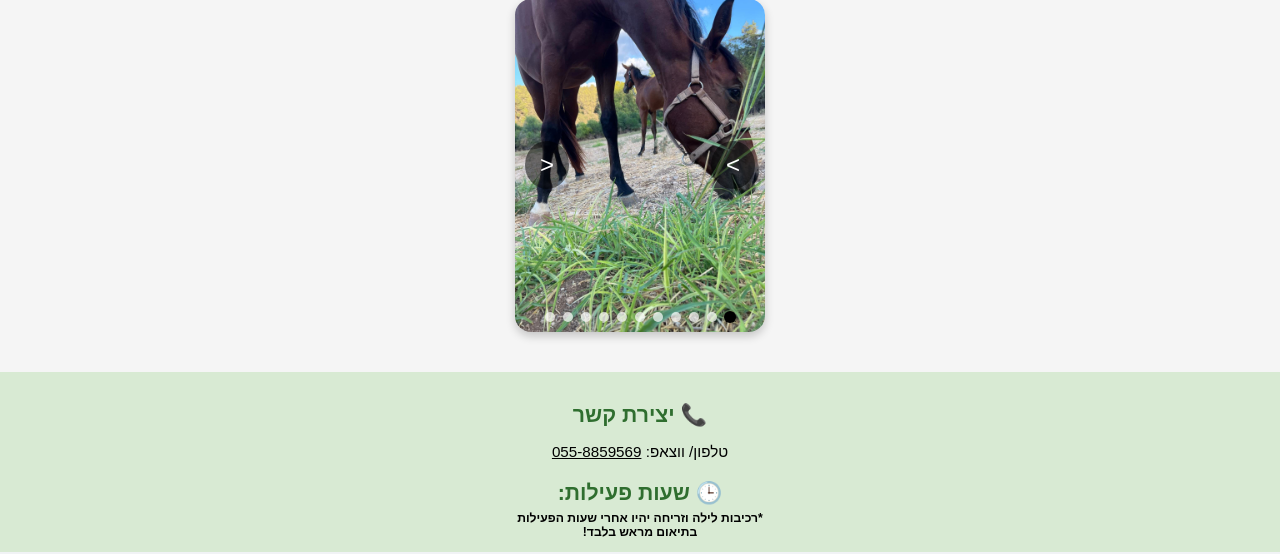
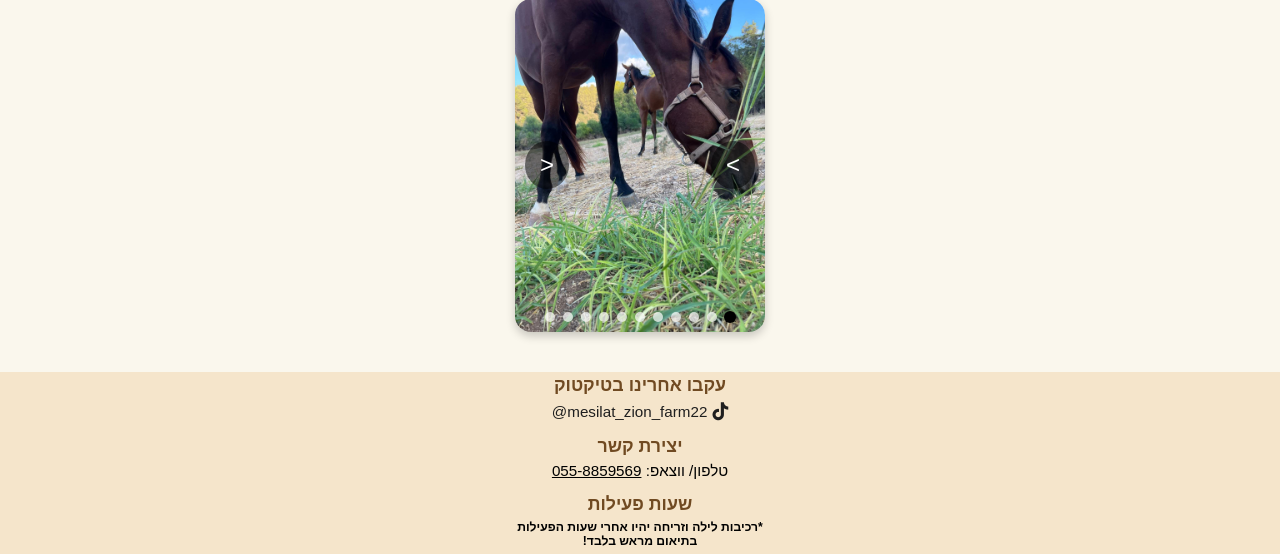
Before and after one commit to hagitlevi/mesilat_zion_farm_website, a Django app: template homePage/templates/homePage/home.html in a window 1280 px wide. Shown: the part 2371-2925 px from the top of the page. Run offline with Django 5.2, Linux system fonts and the light colour scheme; the template is opened without the code that fills it, so the values that code supplies are empty; parts of the project's set-up code (start-up, migrations or seed data) failed here and were passed over.

Commit message:
Small design change adding a link to TikTok in the footer

```diff
--- a/homePage/static/homePage/base.css
+++ b/homePage/static/homePage/base.css
@@ -1,10 +1,11 @@
 :root {
-    --main-color: #2f6e2f;       /* הכי כהה */
-    --main-emerald: #b8e3ac;  /* בהיר */
-    --main-bright: #d8ead3;          /* הכי בהיר */
+    --main-color: #704a22;       /* הכי כהה */
+    --main-emerald: #fcfad4;  /* בהיר */
+    --main-bright: #f5e5cb;          /* הכי בהיר */
     --main-muted:#6b786f;       /* אטום */
-    --main-border:#e6efe7;        /* מסגרת */
-    --main-white:#fcfffc;        /* מסגרת */
+    --main-border:#faf0dc;        /* מסגרת */
+    --main-white:#faf7f2;        /* צבע כמעט לבן */
+    --main-background: #faf7ed;
 }
 
 header{
@@ -58,9 +59,10 @@ header{
     color: #2f3133;
 }
 
+html, body { min-height: 100dvh; }
+
 body {
     margin: 0;
     padding: 0;
-    background: linear-gradient(180deg, #f6fbf4 0%, #eef6ea 100%);
+    background: var(--main-background)!important;
 }
-html, body { min-height: 100dvh; }
--- a/homePage/static/homePage/base_booking.css
+++ b/homePage/static/homePage/base_booking.css
@@ -90,9 +90,9 @@
     width:100%;
     padding:10px;
     border-radius:8px;
-    background:var(--main-bright);
-    color: black;
-    border: black 1px solid;
+    background:var(--main-white);
+    color: var(--main-muted);
+    border: var(--main-border) 1px solid;
     cursor:pointer
 }
 
--- a/homePage/static/homePage/home_style.css
+++ b/homePage/static/homePage/home_style.css
@@ -8,7 +8,6 @@ body {
     margin: 0;
     padding: 0;
     font-family: Arial, sans-serif;
-    background: whitesmoke;
     text-align: center;
 }
 
@@ -37,7 +36,7 @@ section {
     padding: 0 10px;
     font-weight: bold;
     font-size: 30px;
-    background-color: whitesmoke;
+    background-color: var(--main-background);
     }
 
 h2 {
@@ -178,7 +177,7 @@ ul {
 /*קטע תחתון*/
 footer.contact-section {
     background-color: var(--main-bright);
-    padding: 10px 15px;
+    padding: 3px 15px;
     margin-top: 40px;
     color: #000;
     text-align: center;
@@ -190,10 +189,10 @@ footer.contact-section {
     color: inherit;
 }
 
-footer h2 {
-    font-size: 1.4em;
+footer h3 {
     margin-bottom: 5px;
     color: var(--main-color);
+    margin-top:0 ;
 }
 
 .hours-list {
@@ -209,6 +208,47 @@ footer h2 {
     margin: 3px 0;
     padding: 0;
 }
+
+
+footer p{
+    margin-top: 5px;
+}
+
+/* TikTok – שתי שורות קלאסי */
+
+footer.contact-section .follow-block{
+  margin: 0 auto 0;
+  text-align: center;
+}
+
+footer.contact-section .follow-handle a{
+  display: inline-flex;
+  align-items: center;
+  gap: 5px;
+  text-decoration: none;
+  color: #1f1f1f;
+  padding: 6px 10px;
+  transition: color .2s, border-color .2s, transform .1s;
+    margin-bottom: 10px;
+}
+
+footer.contact-section .follow-handle a:hover{
+  color: var(--main-color, #2f6e2f);
+  transform: translateY(-1px);
+}
+
+footer.contact-section .follow-handle i{
+  font-size: 18px; /* אייקון טיקטוק */
+}
+
+/* במובייל: טיפה צמצום ריווח */
+@media (max-width:600px){
+  footer.contact-section .follow-handle a{ padding: 6px 8px; gap: 6px; }
+}
+
+/* מצמצם רווח בין הכותרת לקישור בפוטר */
+footer.contact-section .follow-block > * { margin: 0; }               /* איפוס כללי */
+
 
 /*קרוסלת תמונות*/
 .carousel {
--- a/homePage/templates/homePage/base.html
+++ b/homePage/templates/homePage/base.html
@@ -41,7 +41,7 @@
             </a>
 
             <div class="shopping-cart-icon">
-                <i class="fa-solid fa-cart-shopping"></i>
+                <i class="fa-solid fa-star"></i>
             </div>
 
         </div>
@@ -59,5 +59,11 @@
 
     {% block scripts %}{% endblock %}
 
+
+
+
+
+
+
 </body>
 </html>
--- a/homePage/templates/homePage/home.html
+++ b/homePage/templates/homePage/home.html
@@ -28,6 +28,7 @@
 
                 החווה שלנו היא יותר ממקום – היא חוויה. מקום לחיבור בין אדם לסוס, בין משפחה לטבע. נשמח לארח אתכם באהבה, ולהפוך כל ביקור לחוויה בלתי נשכחת.</p>
         </section>
+
         <section class="activities">
             <h2>לפרטים והזמנת תורים:</h2>
             <ul>
@@ -107,13 +108,25 @@
 {% block footer %}
 
 <footer class="contact-section">
-    <h2>📞 יצירת קשר</h2>
+
+    <div class="follow-block" dir="rtl">
+      <h3> עקבו אחרינו בטיקטוק</h3>
+      <p class="follow-handle">
+        <a href="https://www.tiktok.com/@mesilat_zion_farm22" target="_blank" rel="noopener"
+           aria-label="עקבו אחרינו בטיקטוק @mesilat_zion_farm_22">
+          <i class="fa-brands fa-tiktok" aria-hidden="true"></i>
+          <span dir="ltr">@mesilat_zion_farm22</span>
+        </a>
+      </p>
+    </div>
+
+    <h3>יצירת קשר</h3>
     <p>
         טלפון/ ווצאפ:
     <a href="tel:+97255-8859569" class="tel-color">055-8859569 </a>
     </p>
 
-    <h2>🕒 שעות פעילות:</h2>
+    <h3>שעות פעילות</h3>
     <ul class="hours-list">
       {% for row in hours_rows %}
         <li>
--- a/homePage/urls.py
+++ b/homePage/urls.py
@@ -14,4 +14,5 @@ urlpatterns = [
     path('available-appointment/<int:activity_id>/', views.available_appointment_view, name='available_appointment'),
     path('confirm-booking/', views.confirm_booking, name='confirm_booking'),
     path('booking-form/', views.booking_form, name='booking_form'),
+    path("mock-payment-success/", views.mock_payment_success, name="mock_payment_success"),
 ]
--- a/mesilat_zion_farm_website/settings.py
+++ b/mesilat_zion_farm_website/settings.py
@@ -11,6 +11,10 @@ https://docs.djangoproject.com/en/5.2/ref/settings/
 """
 
 from pathlib import Path
+
+import os
+GOOGLE_PLACE_ID = os.getenv("GOOGLE_PLACE_ID", "PASTE_YOUR_PLACE_ID_HERE")
+GOOGLE_PLACES_API_KEY = os.getenv("GOOGLE_PLACES_API_KEY", "")
 
 # Build paths inside the project like this: BASE_DIR / 'subdir'.
 BASE_DIR = Path(__file__).resolve().parent.parent
```
Also changed, not shown: homePage/models.py (+80 -0 lines), homePage/static/homePage/available_appointment.css (+23 -4 lines), homePage/static/homePage/user_details.css (+11 -9 lines), homePage/templates/homePage/user_details.html (+7 -2 lines), homePage/utils.py (+40 -1 lines), homePage/views.py (+14 -7 lines), db.backup.sqlite3 (added), db.sqlite3, homePage/migrations/0010_review_reviewstats.py (added), homePage/migrations/0011_delete_review_delete_reviewstats_appointment_is_paid_and_more.py (added).
